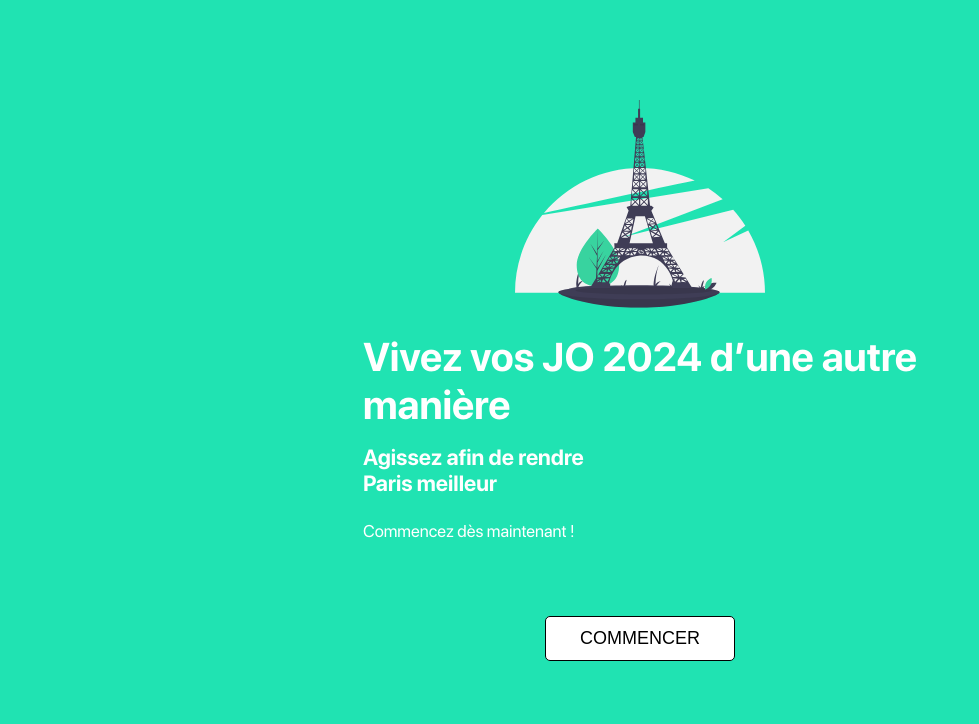
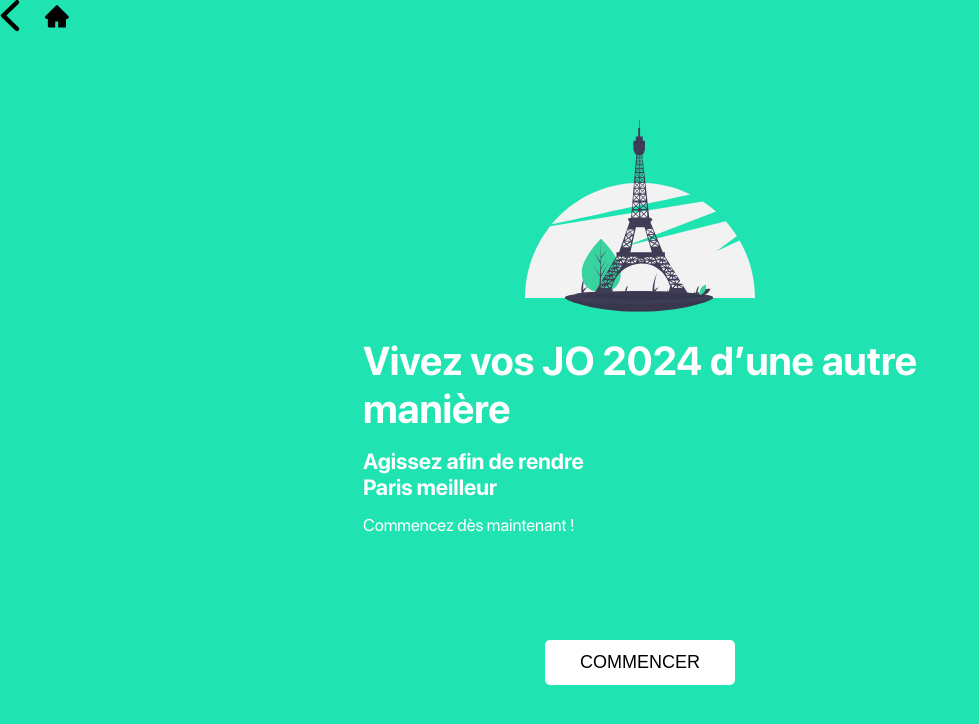
Before and after one commit to JulianRomana/front-fil-rouge, a React (Create React App) app: page / in a window 1280 px wide. Shown: the top 724 px of the page, without its empty margins (0-979 px from the left). Built offline with nearby package versions, Linux system fonts and the light colour scheme.

Commit message:
feat(header): init component (#4)
* feat(header): init component

* feat(header): lower spacing on splashscreen

```diff
--- a/src/App.js
+++ b/src/App.js
@@ -6,13 +6,13 @@ import {
   Route,
 } from "react-router-dom"
 
-//import Home from './pages/Home'
 import SplashScreen from './pages/SplashScreen'
+import Header from './modules/Header'
 
 function App() {
   return (
     <Router>
-
+      <Header></Header>
       <Switch>
         <Route exact path="/">
           <SplashScreen/>
--- a/src/components/Button.jsx
+++ b/src/components/Button.jsx
@@ -2,7 +2,7 @@ import React from 'react'
 import styled from 'styled-components'
 import PropTypes from 'prop-types'
 
-const Button = ({reversed, content,}) => {
+const Button = ({reversed, content,outline,}) => {
 
   const StyledButton = styled.button`
     padding: 1rem .8rem;
@@ -17,7 +17,7 @@ const Button = ({reversed, content,}) => {
   const ConditionalButton = styled(StyledButton)`
     background-color: ${reversed ? '#20E3B2' : '#FFFFFF'};
     color: ${reversed ? '#FFFFFF' : 'black'};
-    border: solid 1px ${reversed ? 'none' : '#000'};
+    border: solid 1px ${reversed || !outline ? 'none' : '#000'};
   `
 
   return (
@@ -30,6 +30,7 @@ const Button = ({reversed, content,}) => {
 Button.propTypes = {
   reversed: PropTypes.bool,
   content: PropTypes.string,
+  outline: PropTypes.bool,
 }
 
 export default Button
--- /dev/null
+++ b/src/modules/Header.jsx
@@ -0,0 +1,43 @@
+import React from 'react'
+import styled from 'styled-components'
+import backButton from '../assets/images/backButton.svg'
+import home from '../assets/images/home.svg'
+
+const Header = ({children,}) => {
+
+  const Wrapper = styled.header`
+    position: fixed;
+    display: flex;
+    justify-content: space-between;
+  `
+
+  const IconsWrapper = styled.div`
+    display: grid;
+    grid-gap: 2.5rem;
+    grid-auto-flow: column;
+    align-items: center;
+  `
+
+  const BackIcon = styled.div`
+    width: 2rem;
+  `
+
+  const HomeIcon = styled.div`
+    width: 2.4rem;
+  `
+
+  return (
+    <Wrapper>
+      <IconsWrapper>
+        <BackIcon>
+          <img src={backButton} alt="backButton"/>
+        </BackIcon>
+        <HomeIcon>
+          <img src={home} alt="home"/>
+        </HomeIcon>
+      </IconsWrapper>
+    </Wrapper>
+  )
+}
+
+export default Header
--- a/src/pages/SplashScreen.jsx
+++ b/src/pages/SplashScreen.jsx
@@ -17,7 +17,7 @@ const SplashScreen = () => {
     display: flex;
     flex-direction: column;
     align-items: center;
-    padding: 0 1.5rem 4rem;
+    padding: 3.5rem 1.5rem 3rem;
   `
 
   const Contents = styled.div`
@@ -25,13 +25,13 @@ const SplashScreen = () => {
     flex-direction: column;
     align-items: flex-start;
     justify-content: center;
-    font-family: 'Sf-Pro-Display';
+    margin-bottom: 3rem;
     color: white;
   `
 
   const Logo = styled.img`
     margin-bottom: 2.5rem;
-    width: 25rem;
+    width: 23rem;
   `
 
   const Title = styled.h1`
@@ -44,11 +44,10 @@ const SplashScreen = () => {
   `
 
   const SecondSubtitle = styled.h3`
-    margin-bottom: 25px;
+    margin-bottom: 1.5rem;
   `
 
   const Excergue = styled.p`
-    margin-bottom: 3rem;
     font-size: 1.7rem;
 
     @media (min-width: 400px) {
@@ -65,7 +64,7 @@ const SplashScreen = () => {
           <SecondSubtitle>Agissez afin de rendre<br></br>Paris meilleur</SecondSubtitle>
           <Excergue>Commencez dès maintenant !</Excergue>
         </Contents>
-        <Button content="COMMENCER"/>
+        <Button outline={false} content="COMMENCER"/>
       </Wrapper>
     </Main>
   )
```
Also changed, not shown: src/assets/images/backButton.svg (added), src/assets/images/home.svg (added).
